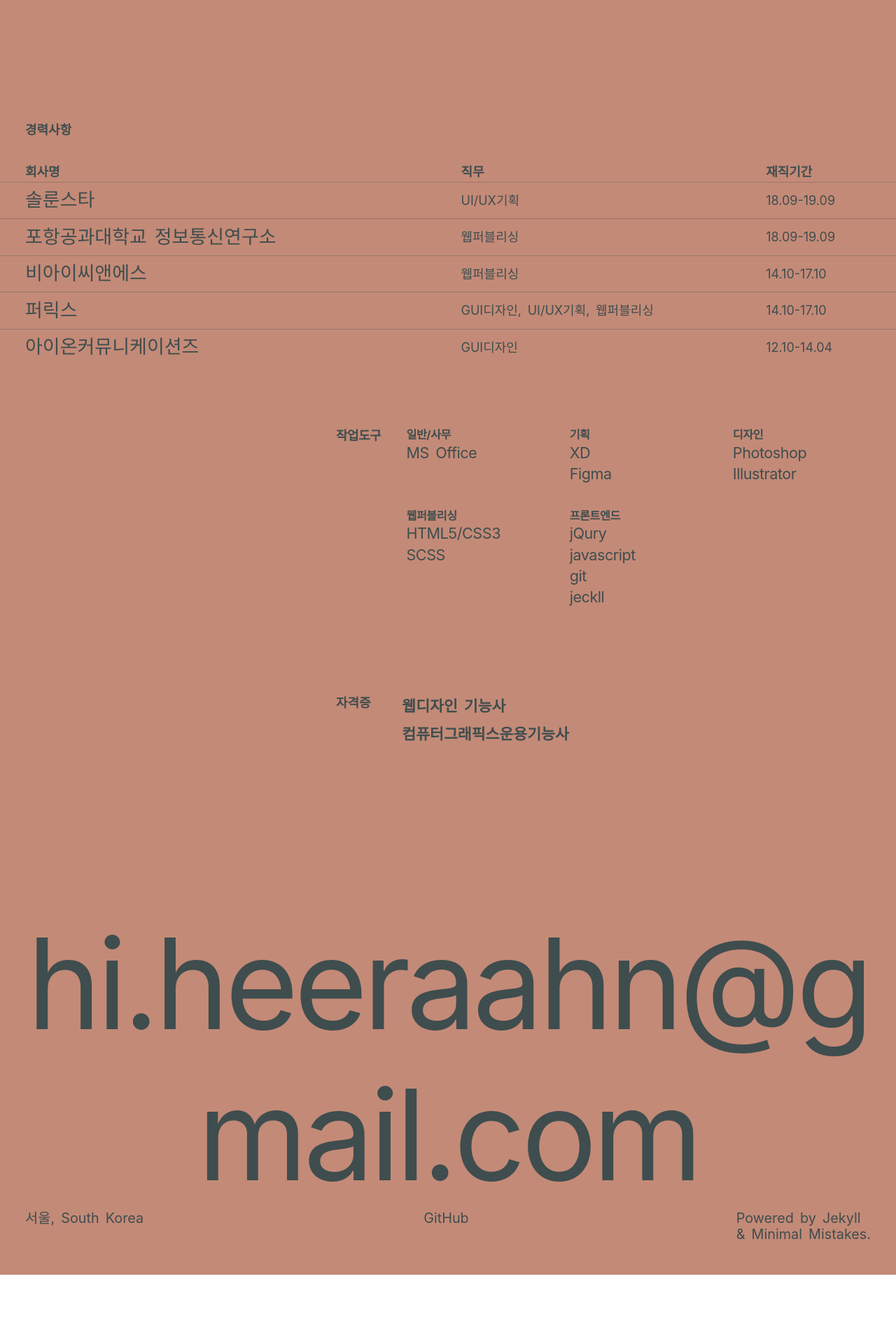
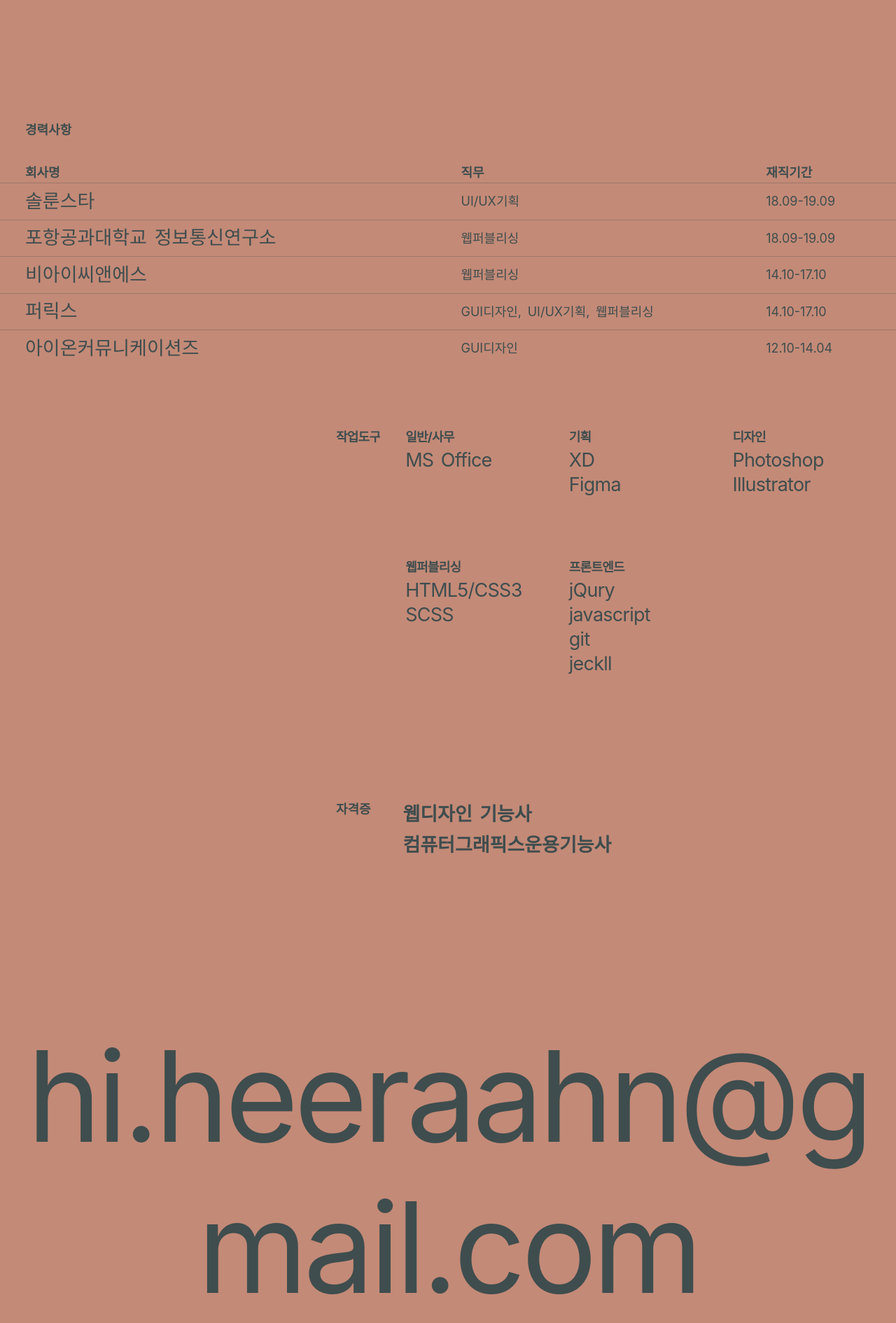
Before and after one commit to ridiahn/portfolio, a Jekyll site: the page built from _pages/category/about.md, in a window 1280 px wide. Shown: the part 920-2811 px from the top of the page at 70% size. Built offline with Jekyll 4.4.1, drawn with Linux system fonts in a browser that asks for light colours; cached includes are drawn as plain includes; some web fonts are replaced; before the commit the page ends 2742 px from its top, so only the background shows below that.

Commit message:
데스크톱기준 디자인 정리완료2

```diff
--- a/_sass/minimal-mistakes/_about.scss
+++ b/_sass/minimal-mistakes/_about.scss
@@ -90,24 +90,22 @@
   }
 
   section:not(.intro){
-    h2 ~ *{
-      font-size: 1.2rem;
-    }
+    font-size: 1.2rem;
 
     ul{
       margin-top: 0;
       li{
-        line-height: 1.4;
+        line-height: 1.3;
       }
     }
 
     > div,
     > ul{
-
       h3{
+        font-size: 1rem;
         color: inherit;
-        font-size: 0.9rem;
         margin-bottom: 0;
+        margin-bottom: 0.25em;
       }
     }
   }
@@ -118,7 +116,6 @@
     margin-bottom: 20vh;
 
     h2{
-      font-size: inherit;
       width: fit-content;
       margin-right: 36px;
       display: inline-block;
@@ -127,30 +124,32 @@
 
     h2 ~ *{
       display: inline-block;
-    }
-
-    > div{
+      font-size: 1.5rem;
     }
   }
 
   .workTools{
     display: flex;
-    letter-spacing: -0.025em;
+    letter-spacing: -0.035em;
     margin: 10vh 0;
 
     ul{
       margin-top: 0;
+      li{
+        font-size: inherit;
+      }
     }
 
     > ul{
       flex: 1;
 
       >li{
+        font-size: inherit;
         vertical-align: top;
         display: inline-block;
         width: calc(100% / 3);
         padding-right: 36px;
-        margin-bottom: 2rem;
+        margin-bottom: 10vh;
         float: left;
 
         ul{
```
